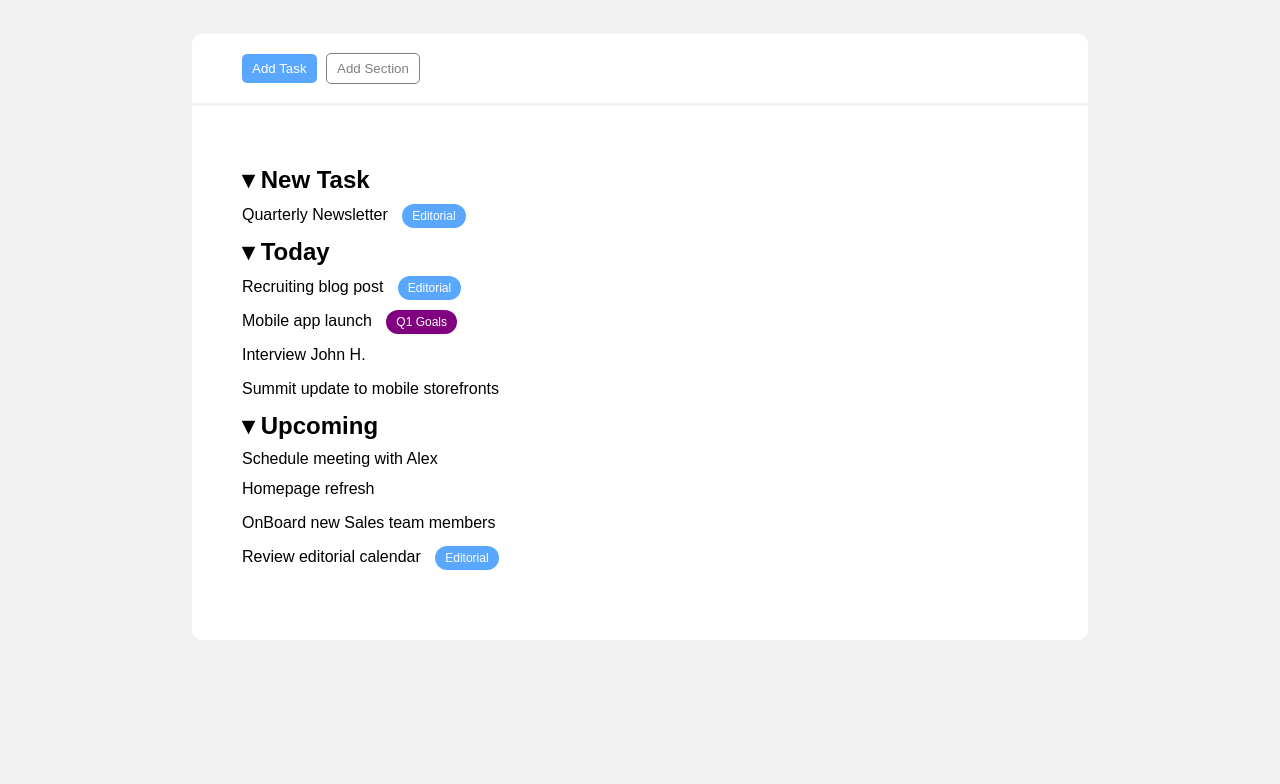
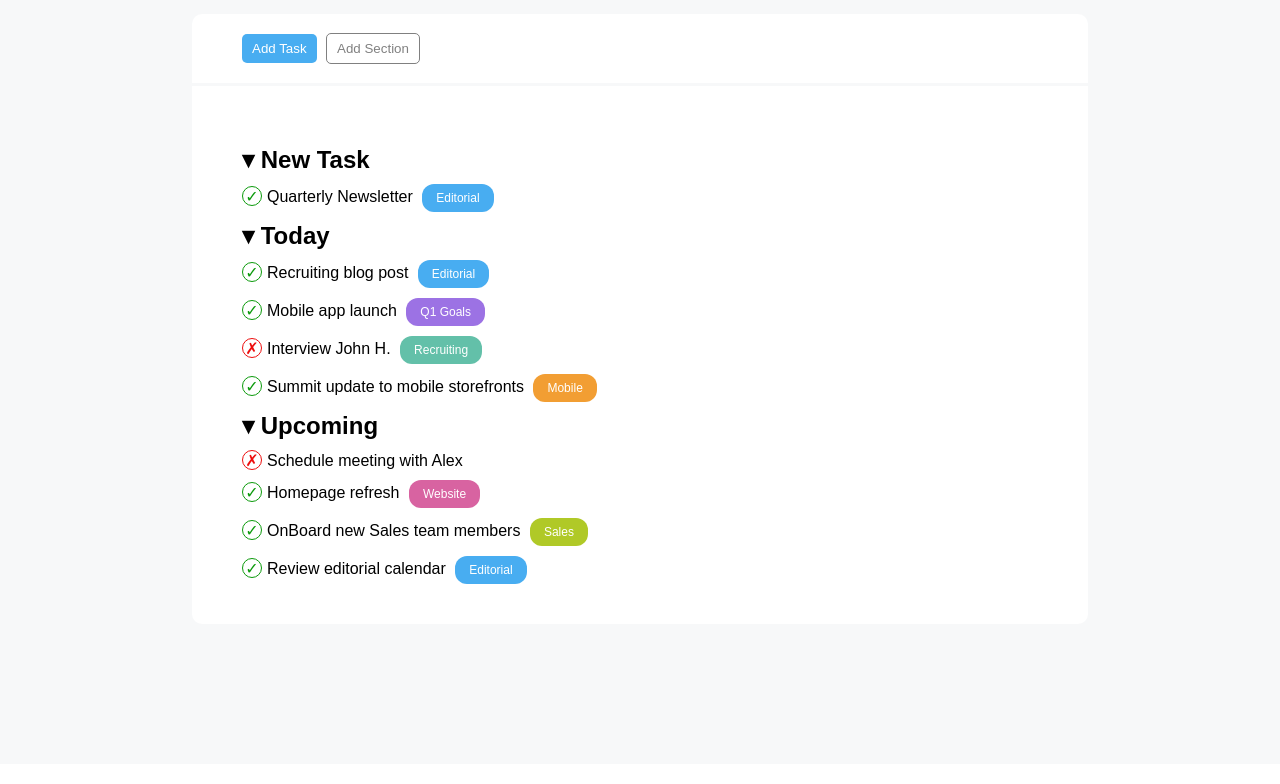
Before and after one commit to AlessandroSottosanti/html-css-toboolist, a plain HTML site: page index.html in a window 1280 px wide. Shown: the part 111-895 px from the top of the page. Drawn offline with Linux system fonts and the light colour scheme.

Commit message:
feat: completed list

```diff
--- a/index.html
+++ b/index.html
@@ -17,7 +17,7 @@
 
     <!-- header -->
     <header class="header">
-        <img src="./img/Logo.png" alt="logo" width="100">
+        <img src="./img/Logo.png" alt="logo" width="80">
         <span>Toboolist</span>
     </header>
     <!-- /header -->
@@ -44,7 +44,7 @@
 
                     <ul>
                         <li><h2>&#9662; New Task</h2></li>
-                        <li>Quarterly Newsletter <span class="editorial tag">Editorial</span></li>
+                        <li><span class="accent check border-g">&checkmark;</span>Quarterly Newsletter <span class="editorial tag">Editorial</span></li>
 
                     </ul>
                 </div>
@@ -54,10 +54,10 @@
                 <div class="list2">
                     <ul>
                         <li><h2>&#9662; Today</h2></li>
-                        <li>Recruiting blog post <span class="editorial tag">Editorial</span></li>
-                        <li>Mobile app launch <span class="q1-goals tag">Q1 Goals</span></li>
-                        <li>Interview John H. <span class="recruiting tag">Recruiting</span></li>
-                        <li>Summit update to mobile storefronts <span class="mobile tag">Mobile</span></li>
+                        <li><span class="accent check border-g">&checkmark;</span>Recruiting blog post <span class="editorial tag">Editorial</span></li>
+                        <li><span class="accent check border-g">&checkmark;</span>Mobile app launch <span class="q1-goals tag">Q1 Goals</span></li>
+                        <li><span class="cross check border-r">&cross;</span>Interview John H. <span class="recruiting tag">Recruiting</span></li>
+                        <li><span class="accent check border-g">&checkmark;</span>Summit update to mobile storefronts <span class="mobile tag">Mobile</span></li>
                     </ul>
 
                 </div>
@@ -67,10 +67,10 @@
                 <div class="list3">
                     <ul>
                         <li><h2>&#9662; Upcoming</h2></li>
-                        <li>Schedule meeting with Alex</li>
-                        <li>Homepage refresh <span class="website tag">Website</span></li>
-                        <li>OnBoard new Sales team members <span class="sales tag">Sales</span></li>
-                        <li>Review editorial calendar <span class="editorial tag">Editorial</span></li>
+                        <li><span class="cross check border-r">&cross;</span>Schedule meeting with Alex</li>
+                        <li><span class="accent check border-g">&checkmark;</span>Homepage refresh <span class="website tag">Website</span></li>
+                        <li><span class="accent check border-g">&checkmark;</span>OnBoard new Sales team members <span class="sales tag">Sales</span></li>
+                        <li><span class="accent check border-g">&checkmark;</span>Review editorial calendar <span class="editorial tag">Editorial</span></li>
                     </ul>
                 </div>
                 <!-- /lista 3 -->
--- a/styles/style.css
+++ b/styles/style.css
@@ -13,13 +13,13 @@
 .header span {
 
     vertical-align: middle;
-    font-size: 50px;
+    font-size: 40px;
     font-weight: 1000;
 }
 
 .main {
     padding-top: 50px;
-    background-color: #f2f2f2;
+    background-color: #F7F8F9;
     min-height: 100vh;
 }
 
@@ -37,13 +37,13 @@
 }
 
 .container-header {
-    border-bottom: 3px solid #f2f2f2;
+    border-bottom: 3px solid #F7F8F9;
 }
 
 .container-header .task {
     border: none;
     color: white;
-    background-color: #5aa7ff;
+    background-color: #48ADF1;
     margin: 20px 5px 20px 50px;
 }
 
@@ -55,7 +55,7 @@
 
 .container-body {
 
-    padding: 50px 0 60px 10px;
+    padding: 50px 0 30px 10px;
 
 }
 
@@ -64,17 +64,57 @@
 }
 .tag {
     display: inline-block;
-    padding: 5px 10px;
+    padding: 7px 14px;
     border-radius: 12px;
     font-size: 12px;
     color: white;
-    margin-left: 10px;
+    margin-left: 5px;
 }
 
 .editorial{
-    background-color: #5aa7ff;
+    background-color: #48ADF1;
 }
 
 .q1-goals{
-    background-color: purple;
+    background-color: #9C72E4;
 }
+
+.recruiting{
+    background-color: #63C0A9;
+}
+
+.mobile{
+    background-color: #F29E33;
+}
+
+.website{
+    background-color: #D863A1;
+}
+
+.sales{
+    background-color: #B0C927;
+}
+
+.check{
+    display: inline-block;
+    text-align: center;
+    width: 20px;
+    height: 20px;
+    border-radius: 100%;
+    margin-right: 5px;
+
+}
+.border-r{
+    border: 1px solid #ed0d0d;
+}
+
+.border-g{
+    border: 1px solid #0b9a0b;
+}
+.cross{
+    color: #ed0d0d;
+}
+
+.accent{
+    color: #0b9a0b;
+}
```
